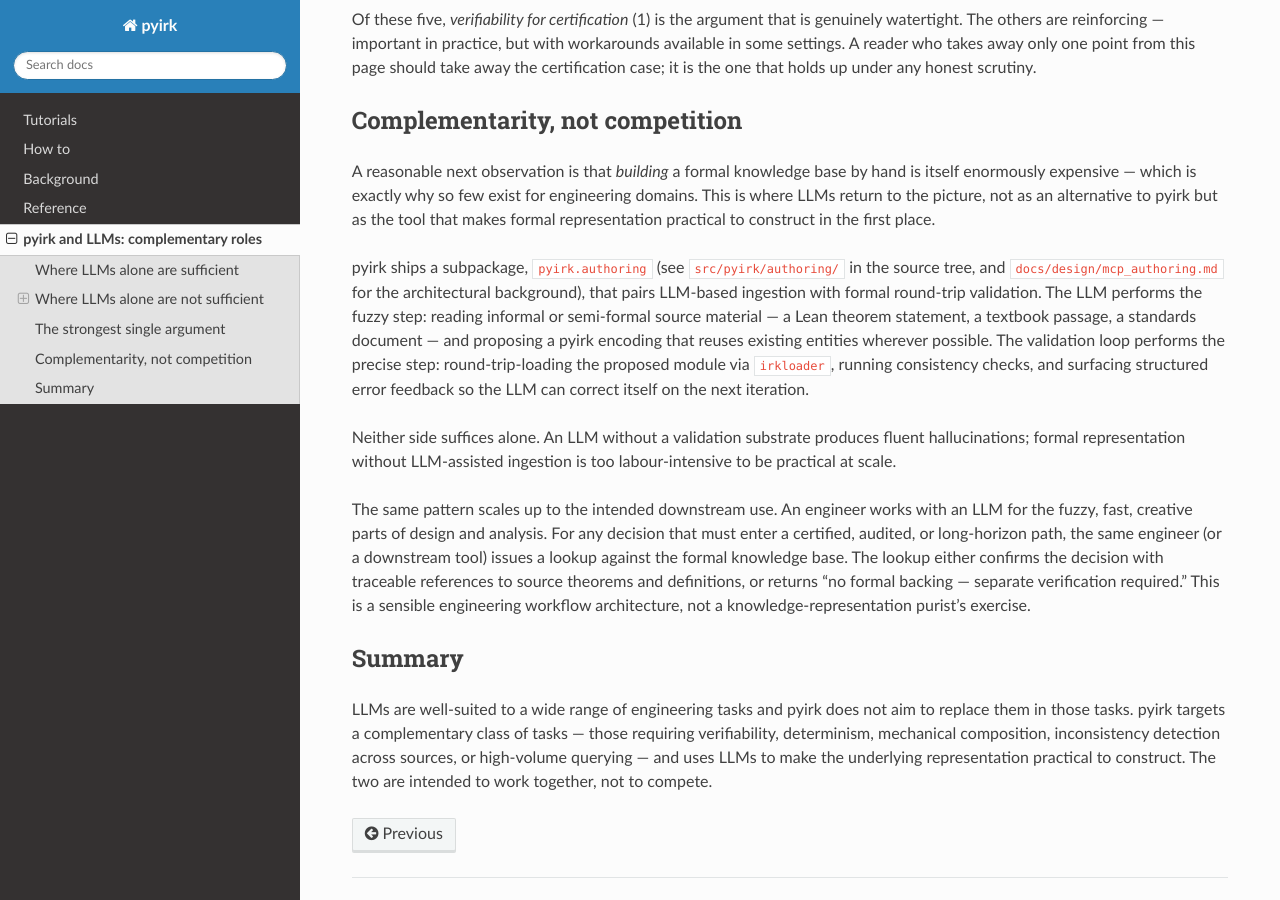
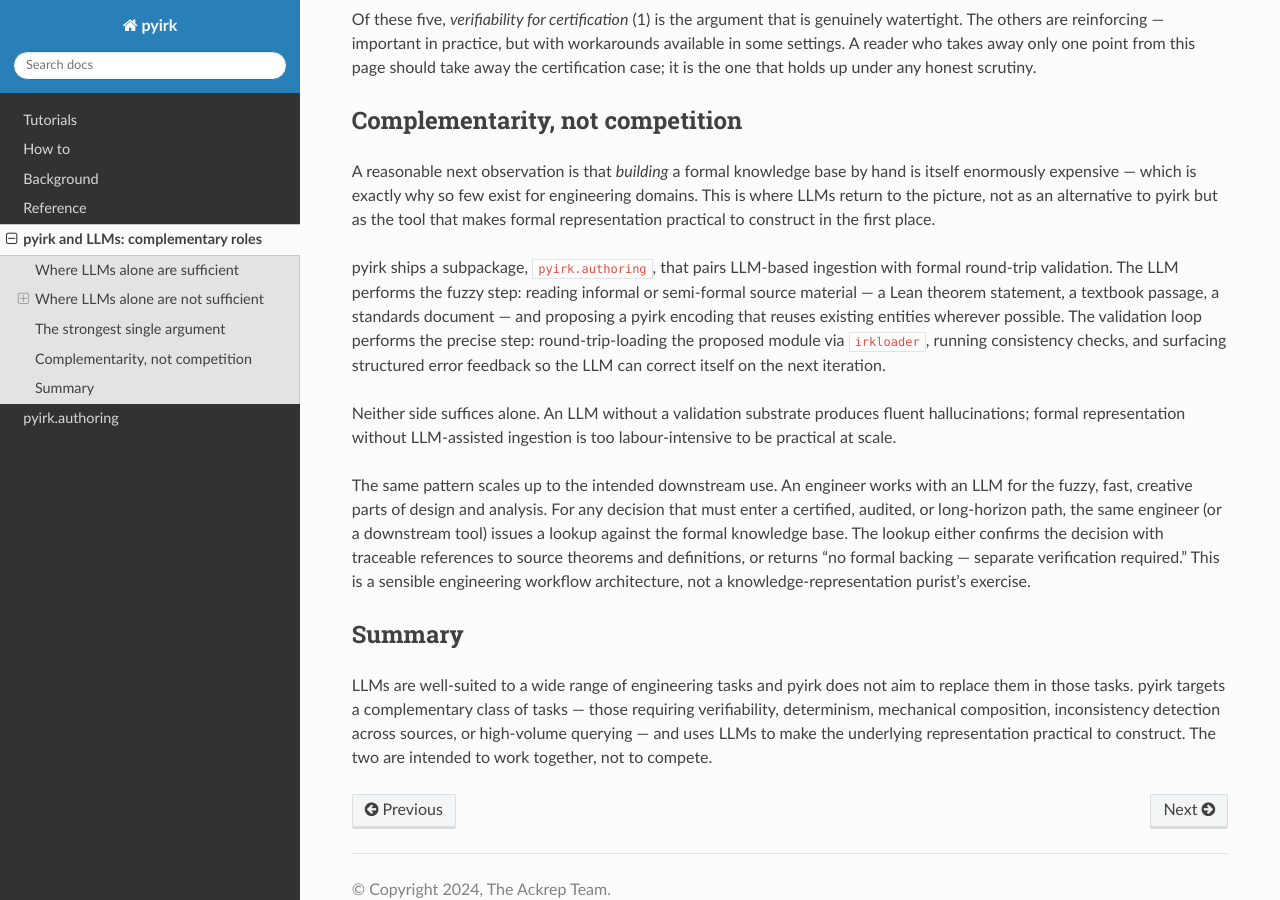
Before and after one commit to ackrep-org/pyirk-core, a Sphinx documentation site: the page built from docs/source/llm_complementarity.md, in a window 1280 px wide and 900 px high, scrolled down 1986 px. Built offline with Sphinx 7.4.7 and the Read the Docs theme 3.1.0, drawn with Linux system fonts in a browser that asks for light colours; pages that are not in the unit, such as notebooks, are missing from menus; the version number could not be read and is left out.

Commit message:
docs: add placeholder page for pyirk.authoring
Create a minimal stub at docs/source/authoring.md so other pages can
link to it. Content is intentionally short: short description plus an
explicit 'still in development' notice and pointers to the source tree
and the design document.

Update llm_complementarity.md to link the inline mention of
``pyirk.authoring`` to the new page, and add it to the index toctree.

Co-Authored-By: Claude Opus 4.7 <noreply@anthropic.com>

# Last 3 commits:

# 483a3c09 docs: add page on pyirk-LLM complementarity
# 213e916d fix(authoring/lean): anchor regex; track namespace per theorem
# ac07ea4b feat(authoring): Claude-Code-native authoring substrate + Lean adapter

# Last 3 commits:

# f588c8c5 docs: add page on pyirk-LLM complementarity
# 289e2ce9 docs(howto): make theorem howto runnable and fix modeling
# 36d6a675 test(ocse_subset): drop stale items, add planar geometry block

```diff
--- a/docs/source/llm_complementarity.md
+++ b/docs/source/llm_complementarity.md
@@ -106,9 +106,8 @@ engineering domains. This is where LLMs return to the picture, not as an
 alternative to pyirk but as the tool that makes formal representation
 practical to construct in the first place.
 
-pyirk ships a subpackage, `pyirk.authoring` (see `src/pyirk/authoring/` in the
-source tree, and `docs/design/mcp_authoring.md` for the architectural
-background), that pairs LLM-based ingestion with formal round-trip validation.
+pyirk ships a subpackage, [`pyirk.authoring`](authoring), that pairs LLM-based
+ingestion with formal round-trip validation.
 The LLM performs the fuzzy step: reading informal or semi-formal source
 material — a Lean theorem statement, a textbook passage, a standards document —
 and proposing a pyirk encoding that reuses existing entities wherever possible.
```
Also changed, not shown: docs/source/authoring.md (added, +13 -0 lines), docs/source/index.md (+1 -0 lines).
